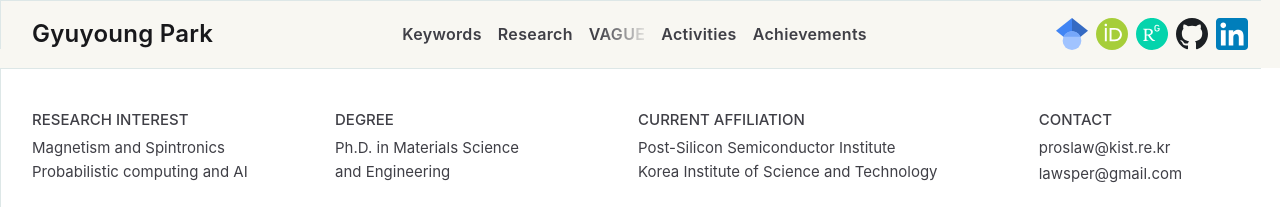
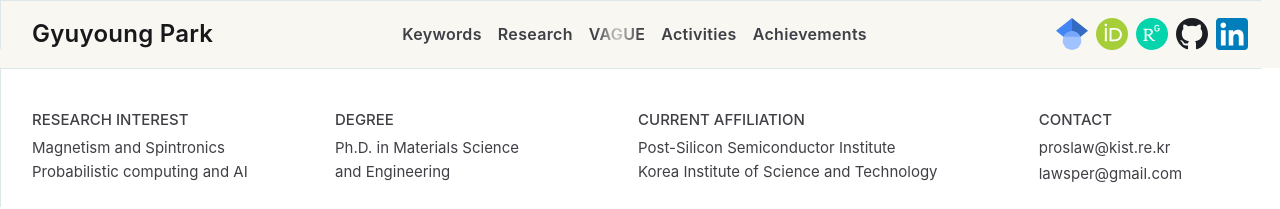
Before and after one commit to gyuyoungpark/gyuyoungpark.github.io, a React (Vite) app: page / in a window 1280 px wide. Shown: the top 209 px of the page. Built offline with nearby package versions, Linux system fonts and the light colour scheme; a web font is replaced by a local one.

Commit message:
Fade the VAGUE wordmark at G and restore opacity toward E

```diff
--- a/src/App.css
+++ b/src/App.css
@@ -5,8 +5,8 @@
   letter-spacing: inherit;
   color: inherit;
   vertical-align: baseline;
-  -webkit-mask-image: linear-gradient(to right, #000, rgb(0 0 0 / 98%) 16%, rgb(0 0 0 / 82%) 35%, rgb(0 0 0 / 63%) 55%, rgb(0 0 0 / 42%) 74%, rgb(0 0 0 / 26%) 86%, rgb(0 0 0 / 12%));
-  mask-image: linear-gradient(to right, #000, rgb(0 0 0 / 98%) 16%, rgb(0 0 0 / 82%) 35%, rgb(0 0 0 / 63%) 55%, rgb(0 0 0 / 42%) 74%, rgb(0 0 0 / 26%) 86%, rgb(0 0 0 / 12%));
+  -webkit-mask-image: linear-gradient(to right, #000 0%, #000 12%, rgb(0 0 0 / 65%) 30%, rgb(0 0 0 / 25%) 51%, rgb(0 0 0 / 65%) 72%, #000 90%, #000 100%);
+  mask-image: linear-gradient(to right, #000 0%, #000 12%, rgb(0 0 0 / 65%) 30%, rgb(0 0 0 / 25%) 51%, rgb(0 0 0 / 65%) 72%, #000 90%, #000 100%);
 }
 
 #keywords:focus {
```
